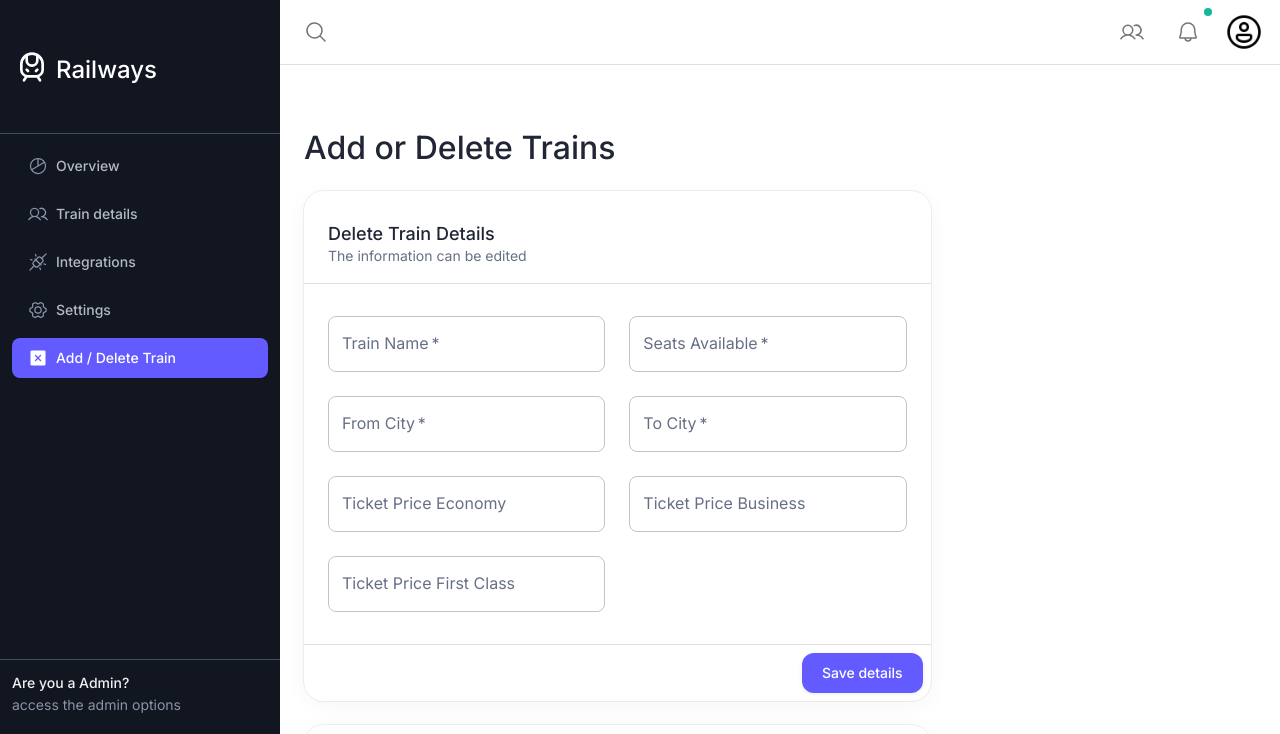
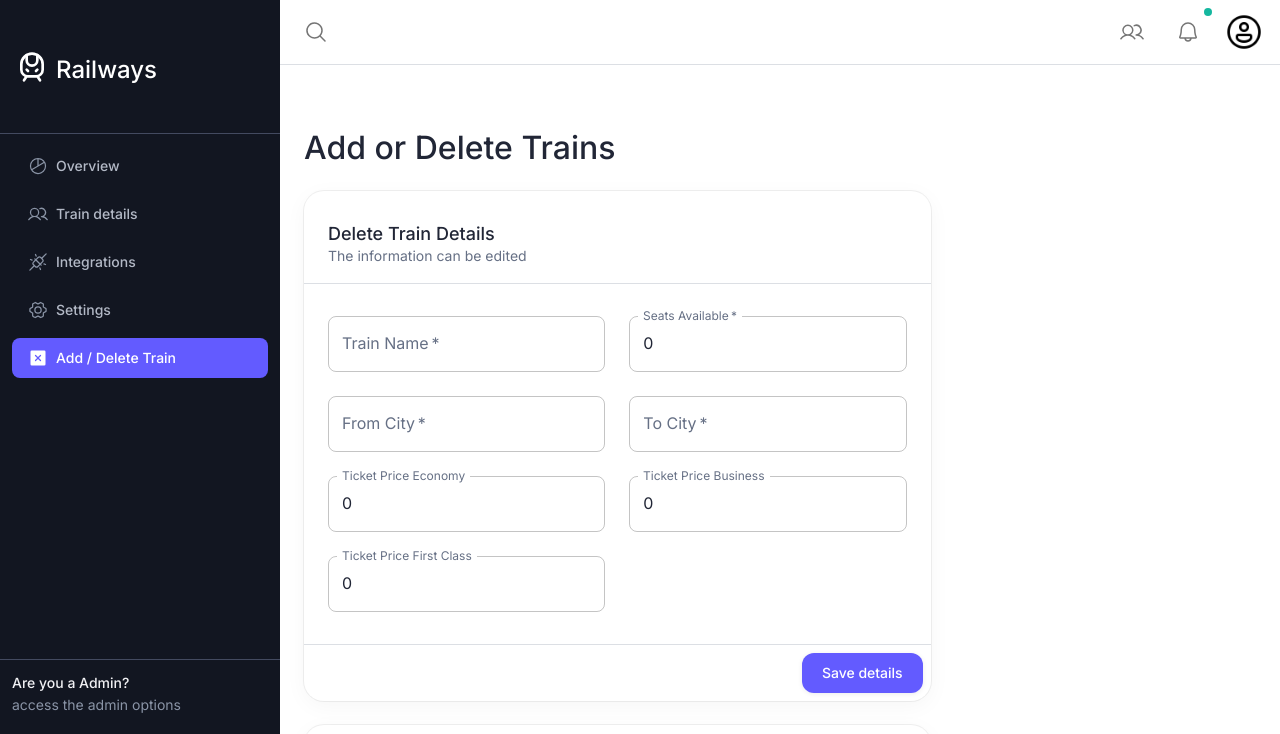
Before and after one commit to nabinghosh/railways_csbs, a Next.js app: page /dashboard/account in a window 1280 px wide. Shown: the top 734 px of the page. Built offline with nearby package versions, Linux system fonts and the light colour scheme; no server answers; sample sign-in values are in the browser's storage.

Commit message:
added data add and delete function

```diff
--- a/src/components/dashboard/account/add-train.tsx
+++ b/src/components/dashboard/account/add-train.tsx
@@ -19,10 +19,10 @@ export function AddTrain(): React.JSX.Element {
   const [trainName, setTrainName] = useState('');
   const [fromCity, setFromCity] = useState('');
   const [toCity, setToCity] = useState('');
-  const [seatsAvailable, setSeatsAvailable] = useState('');
-  const [ticketPriceEconomy, setTicketPriceEconomy] = useState('');
-  const [ticketPriceBusiness, setTicketPriceBusiness] = useState('');
-  const [ticketPriceFirstClass, setTicketPriceFirstClass] = useState('');
+  const [seatsAvailable, setSeatsAvailable] = useState(Number);
+  const [ticketPriceEconomy, setTicketPriceEconomy] = useState(Number);
+  const [ticketPriceBusiness, setTicketPriceBusiness] = useState(Number);
+  const [ticketPriceFirstClass, setTicketPriceFirstClass] = useState(Number);
 
   const handleSubmit = async (event: React.FormEvent<HTMLFormElement>): Promise<void> => {
     event.preventDefault();
@@ -32,11 +32,10 @@ export function AddTrain(): React.JSX.Element {
     const trainName1 = formData.get('train') as string;
     const fromCity1 = formData.get('city') as string;
     const toCity1 = formData.get('toCity') as string;
-    const seatsAvailable1 = parseInt(formData.get('seatsAvailable') as string, 10);
-    const ticketPriceEconomy1 = parseInt(formData.get('ticketPriceEconomy') as string, 10);
-    const ticketPriceBusiness1 = parseInt(formData.get('ticketPriceBusiness') as string, 10);
-    const ticketPriceFirstClass1 = parseInt(formData.get('ticketPriceFirstClass') as string, 10);
-
+    const seatsAvailable1 = formData.get('seatsAvailable') ? parseInt(formData.get('seatsAvailable') as string, 10) : 60;
+    const ticketPriceEconomy1 = formData.get('ticketPriceEconomy') ? parseInt(formData.get('ticketPriceEconomy') as string, 10) : 40;
+    const ticketPriceBusiness1 = formData.get('ticketPriceBusiness') ? parseInt(formData.get('ticketPriceBusiness') as string, 10) : 80;
+    const ticketPriceFirstClass1 = formData.get('ticketPriceFirstClass') ? parseInt(formData.get('ticketPriceFirstClass') as string, 10) : 120;
     // Construct train data object
     const trainData = {
       trainName: trainName1,
@@ -77,7 +76,7 @@ export function AddTrain(): React.JSX.Element {
             <Grid md={6} xs={12}>
               <FormControl fullWidth required>
                 <InputLabel>Seats Available</InputLabel>
-                <OutlinedInput defaultValue="60" label="Seats Available" value={seatsAvailable} onChange={(e) => { setSeatsAvailable(e.target.value) }} />
+                <OutlinedInput defaultValue="60" label="Seats Available" value={seatsAvailable} onChange={(e) => { setSeatsAvailable(Number(e.target.value)) }} />
               </FormControl>
             </Grid>
             <Grid md={6} xs={12}>
@@ -95,19 +94,19 @@ export function AddTrain(): React.JSX.Element {
             <Grid md={6} xs={12}>
               <FormControl fullWidth>
                 <InputLabel>Ticket Price Economy</InputLabel>
-                <OutlinedInput defaultValue="400" label="Ticket Price Economy" value={ticketPriceEconomy} onChange={(e) => {setTicketPriceEconomy(e.target.value)}} />
+                <OutlinedInput defaultValue="400" label="Ticket Price Economy" value={ticketPriceEconomy} onChange={(e) => {setTicketPriceEconomy(e.target.value ? Number(e.target.value) : 0)}} />
               </FormControl>
             </Grid>
             <Grid md={6} xs={12}>
               <FormControl fullWidth>
                 <InputLabel>Ticket Price Business</InputLabel>
-                <OutlinedInput defaultValue="800" label="Ticket Price Business" value={ticketPriceBusiness} onChange={(e) => {setTicketPriceBusiness(e.target.value)}} />
+                <OutlinedInput defaultValue="800" label="Ticket Price Business" value={ticketPriceBusiness} onChange={(e) => {setTicketPriceBusiness(Number(e.target.value))}} />
               </FormControl>
             </Grid>
             <Grid md={6} xs={12}>
               <FormControl fullWidth>
                 <InputLabel>Ticket Price First Class</InputLabel>
-                <OutlinedInput defaultValue="1200" label="Ticket Price First Class" value={ticketPriceFirstClass} onChange={(e) => {setTicketPriceFirstClass(e.target.value)}} />
+                <OutlinedInput defaultValue="1200" label="Ticket Price First Class" value={ticketPriceFirstClass} onChange={(e) => {setTicketPriceFirstClass(Number(e.target.value))}} />
               </FormControl>
             </Grid>
           </Grid>
--- a/src/components/dashboard/account/delete-train.tsx
+++ b/src/components/dashboard/account/delete-train.tsx
@@ -13,21 +13,24 @@ import InputLabel from '@mui/material/InputLabel';
 import OutlinedInput from '@mui/material/OutlinedInput';
 // import Select from '@mui/material/Select';
 import Grid from '@mui/material/Unstable_Grid2';
+import { doc, deleteDoc } from "firebase/firestore";
+import { db } from '@/lib/firebase';
 
-// const states = [
-//   { value: 'alabama', label: 'Alabama' },
-//   { value: 'new-york', label: 'New York' },
-//   { value: 'san-francisco', label: 'San Francisco' },
-//   { value: 'los-angeles', label: 'Los Angeles' },
-// ] as const;
 
 export function DeleteTrain(): React.JSX.Element {
+  const [trainName, setTrainName] = React.useState('');
+
+  const handleSubmit = async (event: React.FormEvent<HTMLFormElement>): Promise<void> => {
+    event.preventDefault();
+    try {
+      await deleteDoc(doc(db, 'trains', trainName));
+      // console.log('Train deleted successfully');
+    } catch (error) {
+      // console.error('Error deleting train:', error);
+    }
+  };
   return (
-    <form
-      onSubmit={(event) => {
-        event.preventDefault();
-      }}
-    >
+    <form onSubmit={handleSubmit}>
       <Card>
         <CardHeader subheader="The information can be edited" title="Delete Train Details" />
         <Divider />
@@ -36,10 +39,10 @@ export function DeleteTrain(): React.JSX.Element {
             <Grid md={6} xs={12}>
               <FormControl fullWidth required>
                 <InputLabel>Train Name</InputLabel>
-                <OutlinedInput label="Train name" name="train" />
+                <OutlinedInput label="Train name" name="train" value={trainName} onChange={(e) => {setTrainName(e.target.value)}} />
               </FormControl>
             </Grid>
-            <Grid md={6} xs={12}>
+            {/* <Grid md={6} xs={12}>
               <FormControl fullWidth required>
                 <InputLabel>From City</InputLabel>
                 <OutlinedInput label="From City" name="city" />
@@ -50,13 +53,13 @@ export function DeleteTrain(): React.JSX.Element {
                 <InputLabel>To City</InputLabel>
                 <OutlinedInput label="To City" name="To City" type="city" />
               </FormControl>
-            </Grid>
+            </Grid> */}
 
           </Grid>
         </CardContent>
         <Divider />
         <CardActions sx={{ justifyContent: 'flex-end' }}>
-          <Button variant="contained">Delete</Button>
+        <Button variant="contained" type="submit">Delete</Button>
         </CardActions>
       </Card>
     </form>
```
